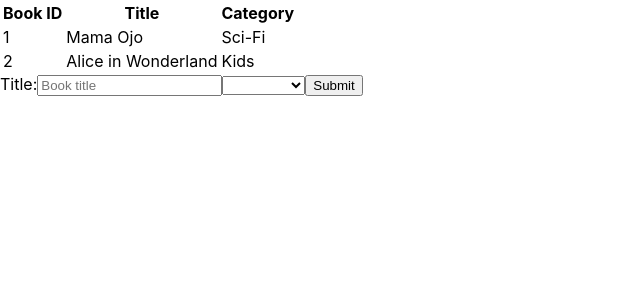
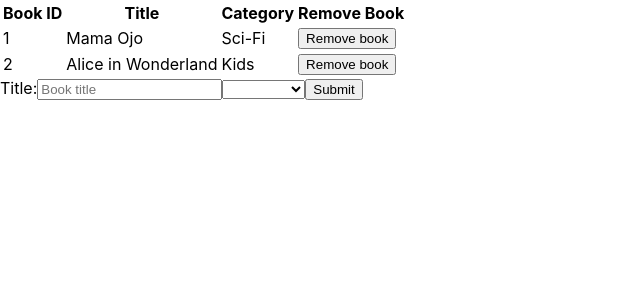
Before and after one commit to nganifaith/react-Bookstore, a React (Create React App) app: page / in a window 1280 px wide. Shown: the top 300 px of the page, without its empty margins (0-640 px from the left). Built offline with nearby package versions, Linux system fonts and the light colour scheme.

Commit message:
Add remove book option

```diff
--- a/src/components/Book.js
+++ b/src/components/Book.js
@@ -1,10 +1,16 @@
 import PropTypes from 'prop-types';
 
-const Book = ({ book }) => (
+// eslint-disable-next-line react/prop-types
+const Book = ({ book, handleRemoveBook }) => (
   <tr>
     <td>{book.id}</td>
     <td>{book.title}</td>
     <td>{book.category}</td>
+    <td>
+      <button type="button" onClick={() => handleRemoveBook(book)}>
+        Remove book
+      </button>
+    </td>
   </tr>
 );
 
--- a/src/containers/BooksList.js
+++ b/src/containers/BooksList.js
@@ -1,10 +1,15 @@
 import React from 'react';
-import { useSelector } from 'react-redux';
+import { useDispatch, useSelector } from 'react-redux';
 import Book from '../components/Book';
+import { removeBook } from '../actions';
 
 const selectBooks = (state) => state.books;
 const BooksList = () => {
   const books = useSelector(selectBooks);
+  const dispatch = useDispatch();
+  const handleRemoveBook = (book) => {
+    dispatch(removeBook(book));
+  };
   return (
     <div>
       <table>
@@ -13,11 +18,16 @@ const BooksList = () => {
             <th>Book ID</th>
             <th>Title</th>
             <th>Category</th>
+            <th>Remove Book</th>
           </tr>
         </thead>
         <tbody>
           {books.map((book) => (
-            <Book book={book} key={book.id} />
+            <Book
+              book={book}
+              key={book.id}
+              handleRemoveBook={handleRemoveBook}
+            />
           ))}
         </tbody>
       </table>
```
